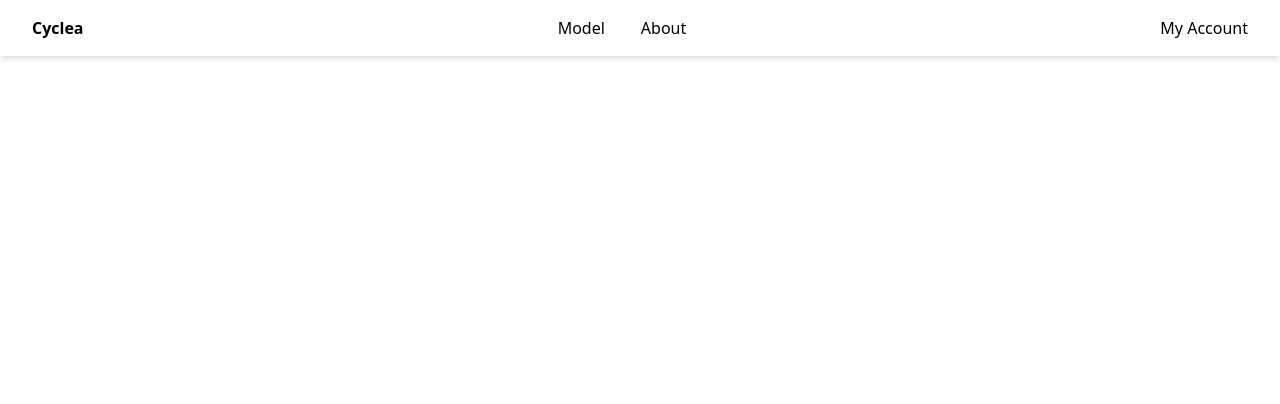
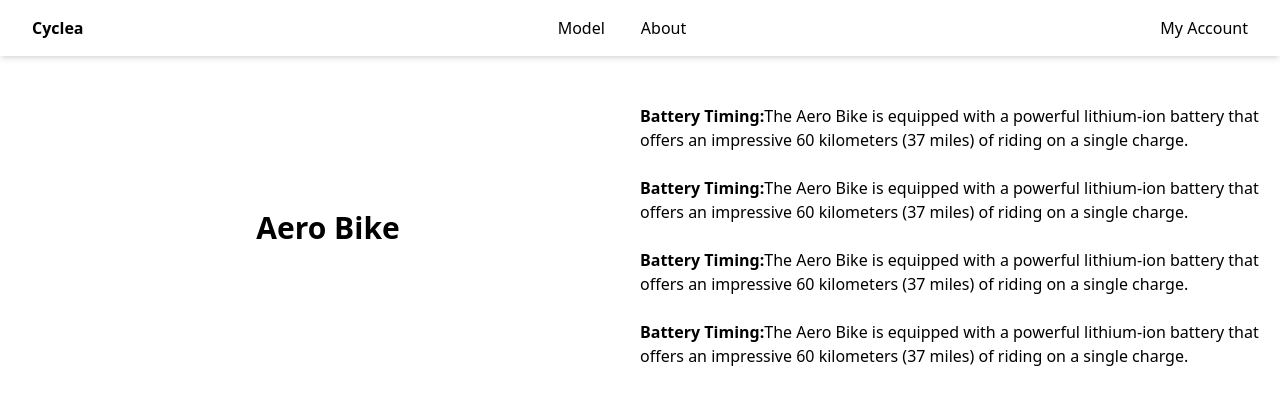
Before and after one commit to asfundmirza/bikea, a React (Create React App) app in the folder my-app/: page / in a window 1280 px wide. Shown: the top 404 px of the page. Built offline with nearby package versions, Linux system fonts and the light colour scheme.

Commit message:
added modal changes

```diff
--- a/my-app/src/App.js
+++ b/my-app/src/App.js
@@ -1,10 +1,12 @@
 import React from "react";
 import Header from "./components/Header";
+import ModalPage from "./components/ModalPage";
 
 const App = () => {
   return (
     <div>
       <Header />
+      <ModalPage />
     </div>
   );
 };
--- /dev/null
+++ b/my-app/src/components/ModalPage.js
@@ -0,0 +1,39 @@
+import React from "react";
+
+const ModalPage = () => {
+  return (
+    <div className="flex flex-col md:flex-row mt-4 px-4 py-4">
+      <div className="flex items-center justify-center flex-1">
+        <h1 className="font-semibold text-3xl">Aero Bike</h1>
+      </div>
+      <div className="flex flex-col gap-y-6 flex-1 mt-4">
+        <p>
+          <span className="font-bold">Battery Timing:</span>
+          The Aero Bike is equipped with a powerful lithium-ion battery that
+          offers an impressive 60 kilometers (37 miles) of riding on a single
+          charge.
+        </p>
+        <p>
+          <span className="font-bold">Battery Timing:</span>
+          The Aero Bike is equipped with a powerful lithium-ion battery that
+          offers an impressive 60 kilometers (37 miles) of riding on a single
+          charge.
+        </p>
+        <p>
+          <span className="font-bold">Battery Timing:</span>
+          The Aero Bike is equipped with a powerful lithium-ion battery that
+          offers an impressive 60 kilometers (37 miles) of riding on a single
+          charge.
+        </p>
+        <p>
+          <span className="font-bold">Battery Timing:</span>
+          The Aero Bike is equipped with a powerful lithium-ion battery that
+          offers an impressive 60 kilometers (37 miles) of riding on a single
+          charge.
+        </p>
+      </div>
+    </div>
+  );
+};
+
+export default ModalPage;
```
Also changed, not shown: my-app/src/logo.svg (deleted), 1 other file (tests, documents, lock files or other folders).
